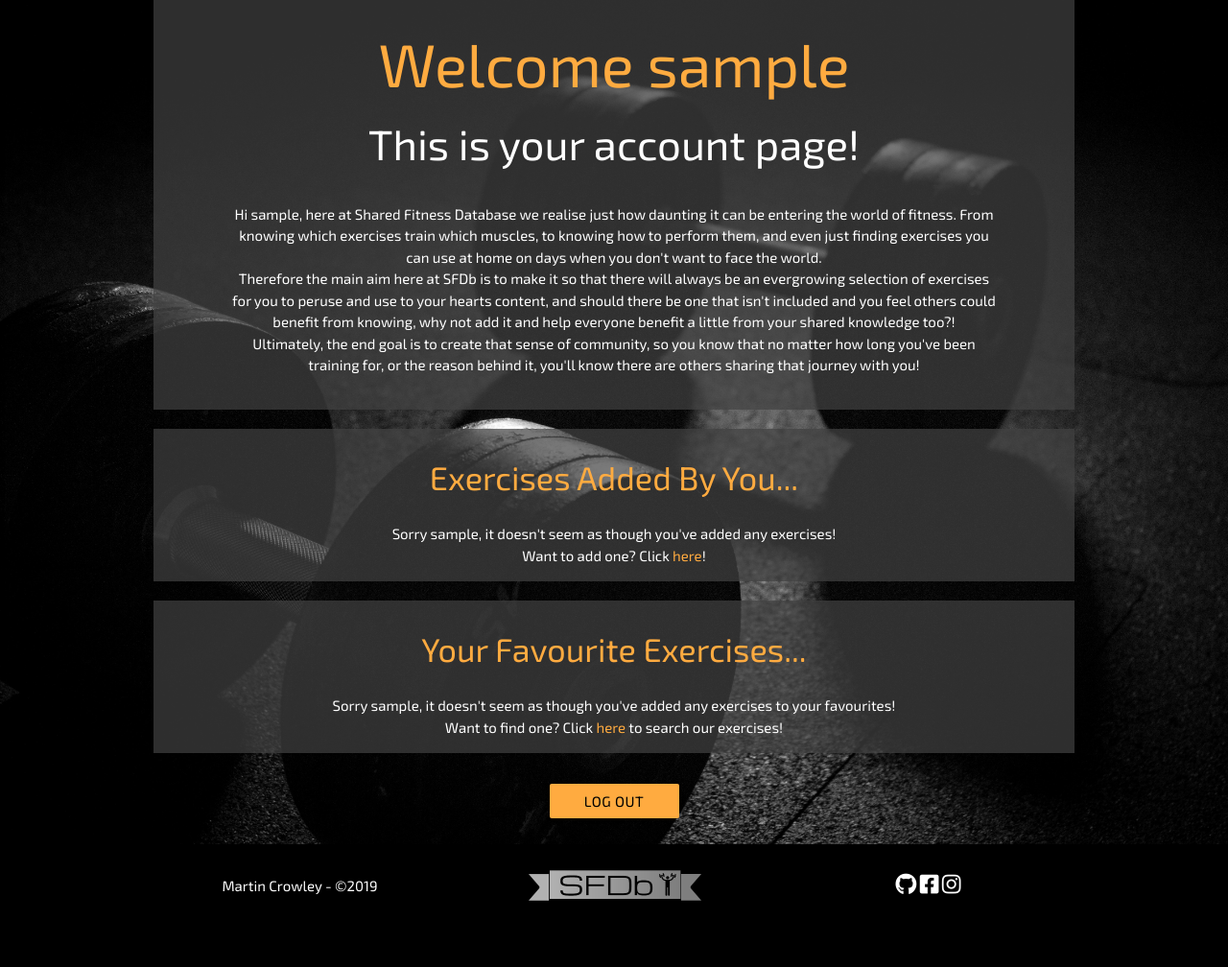
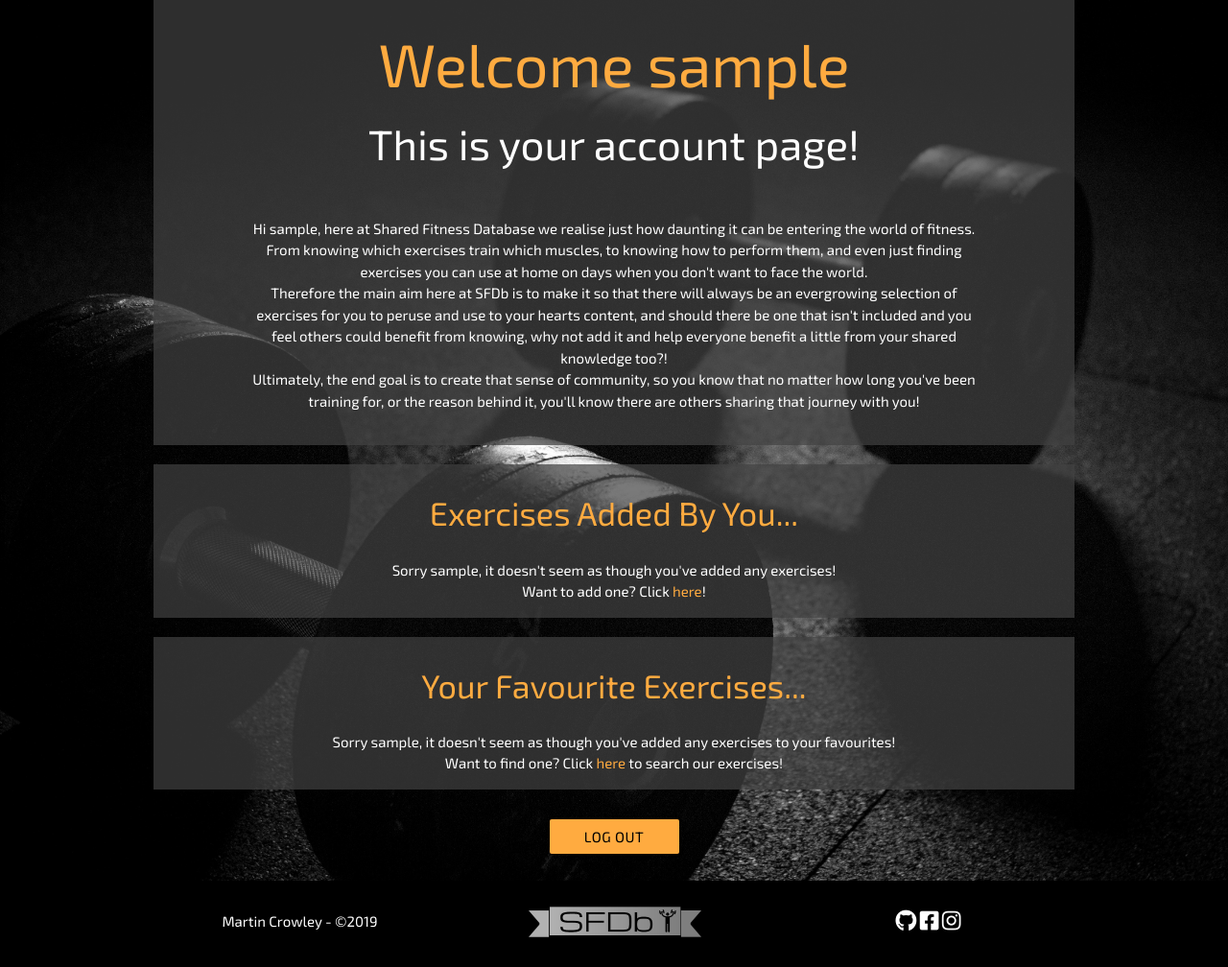
Before and after one commit to Code-Institute-Submissions/shared_fitness_database, a Flask app: a page that uses templates/user_account.html in a window 1280 px wide. Shown: the part 64-1072 px from the top of the page at 96% size. Before the commit the page ends 1003 px from the top, so only its background shows below. Run offline with Flask 2, Linux system fonts and the light colour scheme; the visitor is signed in with stand-in values (Sample User, id 1); data that the repository does not hold is empty; some libraries are stand-ins or nearby versions.

Commit message:
sorted visual issue with the heading, created column for the p tag

```diff
--- a/templates/user_account.html
+++ b/templates/user_account.html
@@ -3,17 +3,19 @@
 
 <section class="page-container">
     <div class="row center">
-        <div class="col offset-s1 s10 intro">
+        <div class="col s12 intro">
             <div class="row">
                 <h1><span class="highlight">Welcome {{ session['username'] }}</span></h1>
                 <h3>This is your account page!</h3>
             </div>
             <div class="row">
-                <p>
-                    Hi {{ session['username'] }}, here at Shared Fitness Database we realise just how daunting it can be entering the world of fitness. From knowing which exercises train which muscles, to knowing how to perform them, and even just finding exercises you can use at home on days when you don't want to face the world.<br>
-                    Therefore the main aim here at SFDb is to make it so that there will always be an evergrowing selection of exercises for you to peruse and use to your hearts content, and should there be one that isn't included and you feel others could benefit from knowing, why not add it and help everyone benefit a little from your shared knowledge too?!<br>
-                    Ultimately, the end goal is to create that sense of community, so you know that no matter how long you've been training for, or the reason behind it, you'll know there are others sharing that journey with you!
-                </p>
+                <div class="col offset-s1 s10">
+                    <p>
+                        Hi {{ session['username'] }}, here at Shared Fitness Database we realise just how daunting it can be entering the world of fitness. From knowing which exercises train which muscles, to knowing how to perform them, and even just finding exercises you can use at home on days when you don't want to face the world.<br>
+                        Therefore the main aim here at SFDb is to make it so that there will always be an evergrowing selection of exercises for you to peruse and use to your hearts content, and should there be one that isn't included and you feel others could benefit from knowing, why not add it and help everyone benefit a little from your shared knowledge too?!<br>
+                        Ultimately, the end goal is to create that sense of community, so you know that no matter how long you've been training for, or the reason behind it, you'll know there are others sharing that journey with you!
+                    </p>
+                </div>
             </div>
         </div>
     </div>
```
